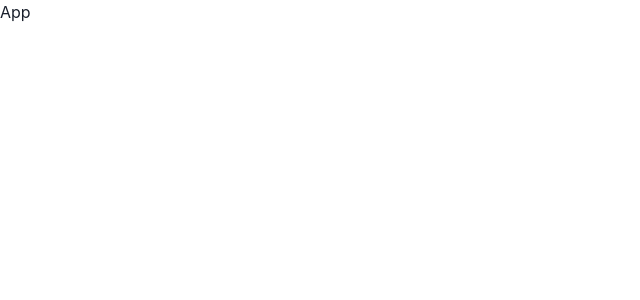
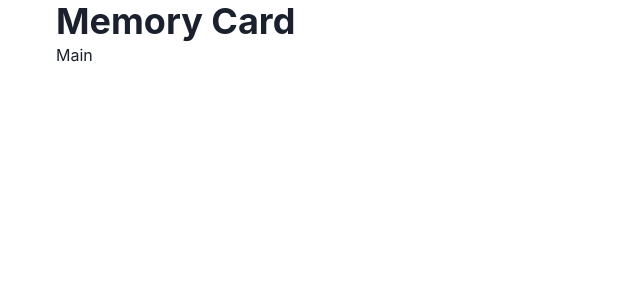
Before and after one commit to isikava/memory-card, a React (Vite) app: page / in a window 1280 px wide. Shown: the top 300 px of the page, without its empty margins (0-640 px from the left). Built offline with nearby package versions, Linux system fonts and the light colour scheme.

Commit message:
Header, Main

```diff
--- a/package.json
+++ b/package.json
@@ -13,6 +13,7 @@
     "@chakra-ui/react": "^2.8.0",
     "@emotion/react": "^11.11.1",
     "@emotion/styled": "^11.11.0",
+    "axios": "^1.4.0",
     "framer-motion": "^10.15.0",
     "react": "^18.2.0",
     "react-dom": "^18.2.0"
--- a/src/App.jsx
+++ b/src/App.jsx
@@ -1,3 +1,11 @@
+import { Header } from './components/Header';
+import { Main } from './components/Main';
+
 export const App = () => {
-  return <div>App</div>;
+  return (
+    <>
+      <Header />
+      <Main />
+    </>
+  );
 };
--- /dev/null
+++ b/src/components/Header.jsx
@@ -0,0 +1,12 @@
+import { Box, Heading } from '@chakra-ui/react';
+import { Container } from './common/Container';
+
+export const Header = () => {
+  return (
+    <Box as='header'>
+      <Container>
+        <Heading as='h1'>Memory Card</Heading>
+      </Container>
+    </Box>
+  );
+};
--- /dev/null
+++ b/src/components/Main.jsx
@@ -0,0 +1,10 @@
+import { Box } from '@chakra-ui/react';
+import { Container } from './common/Container';
+
+export const Main = () => {
+  return (
+    <Box as='main'>
+      <Container>Main</Container>
+    </Box>
+  );
+};
--- /dev/null
+++ b/src/components/common/Container.jsx
@@ -0,0 +1,5 @@
+import { Container as ChakraContainer } from '@chakra-ui/react';
+
+export const Container = ({ children }) => {
+  return <ChakraContainer maxW='1200px'>{children}</ChakraContainer>;
+};
```
Also changed, not shown: .eslintrc.cjs, 1 other file (tests, documents, lock files or other folders).
